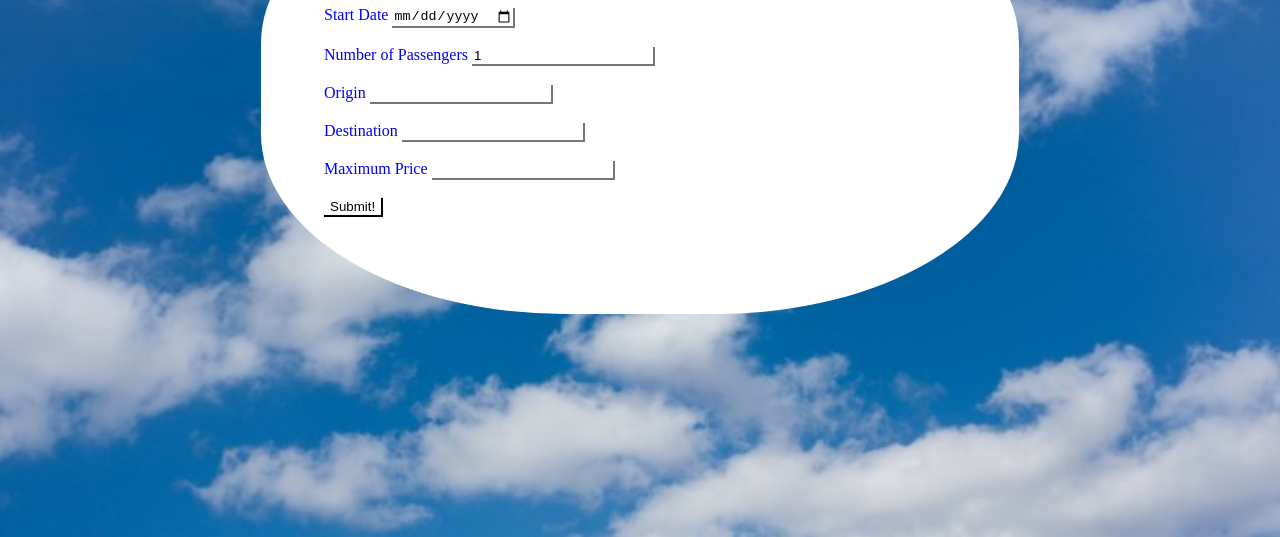
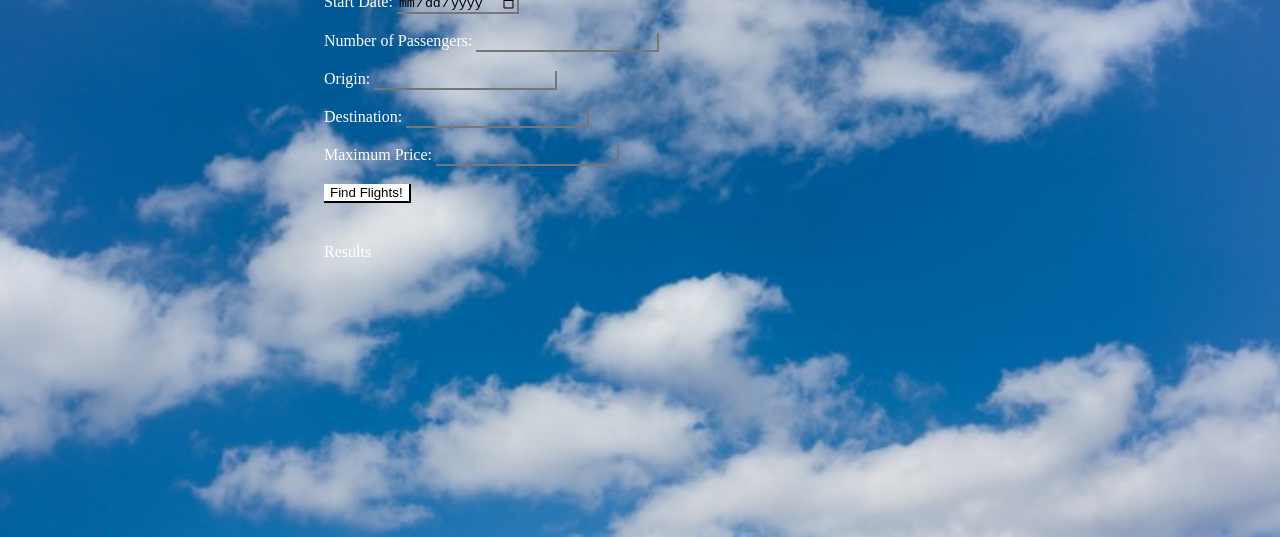
Before and after one commit to palaklal/Lal-Airlines, a website: page app/index.html in a window 1280 px wide. Shown: the part 263-800 px from the top of the page. Drawn offline with nearby package versions, Linux system fonts and the light colour scheme.

Commit message:
added basic AngularJS to app and changed design a bit

```diff
--- a/app/css/style.css
+++ b/app/css/style.css
@@ -6,22 +6,30 @@ body {
 
 h1 {
   text-align: center;
-  color: darkblue;
 }
 
 #container {
-  color: blue;
-  text-align: left;
-  background: white;
   width: 50%;
   margin: auto;
+  color: white;
+  padding: 10%;
+}
+
+#search {
+  text-align: left;
   margin-top: 10%;
-  padding: 5%;
   border-radius: 40%;
 }
 
 input, button {
   border-top: none;
   border-left: none;
+}
+
+input {
   background: transparent;
 }
+
+button {
+  background: white;
+}
--- a/app/index.html
+++ b/app/index.html
@@ -1,19 +1,31 @@
-<html>
+<html ng-app="lalAirlines">
 <head>
 	<link rel="stylesheet" type="text/css" href="css/style.css">
+	<script type="text/javascript" src="node_modules/angular/angular.js"></script>
+	<script type="text/javascript" src="js/app.js"></script>
 	<title>Lal Airlines</title>
 </head>
 <body>
 	<div id="container">
-		<h1><b>Welcome to Lal Airlines!</b></h1>
-		<form>
-			Start Date		<input type="date"></input> <br> <br>
-			Number of Passengers	<input type="number" min="1" value="1"></input> <br> <br>
-			Origin			<input type="text"></input> <br> <br>
-			Destination		<input type="text"></input> <br> <br>
-			Maximum Price	<input type="number" min="1"></input> <br> <br>
-			<button>Submit!</button> <br> <br>
-		</form>
+		<div id="search" ng-controller="searchController as searchCtrl" ng-submit="searchCtrl.searchFlights()">
+			<h1><b>Welcome to Lal Airlines!</b></h1>
+			<form>
+				Start Date:		<input type="date" ng-model="searchCtrl.form.date"></input> <br> <br>
+				Number of Passengers:	<input type="number" ng-model="searchCtrl.form.num" min="1" value="1"></input> <br> <br>
+				Origin:			<input type="text" ng-model="searchCtrl.form.origin"></input> <br> <br>
+				Destination:		<input type="text" ng-model="searchCtrl.form.destination"></input> <br> <br>
+				Maximum Price:	<input type="number" ng-model="searchCtrl.form.max" min="1"></input> <br> <br>
+				<button>Find Flights!</button> <br> <br>
+			</form>
+			<h1>{{searchCtrl.form.date}}</h1>
+			<h1>{{searchCtrl.form.num}}</h1>
+			<h1>{{searchCtrl.form.origin}}</h1>
+			<h1>{{searchCtrl.form.destination}}</h1>
+			<h1>{{searchCtrl.form.max}}</h1>
+		</div>
+		<div id="results">
+			Results
+		</div>
 	</div>
 </body>
 </html>
--- /dev/null
+++ b/app/js/app.js
@@ -0,0 +1,13 @@
+(function() {
+	var app = angular.module('lalAirlines', []);
+
+	var results = [];
+	app.controller('searchController', function(){
+		this.form = {};
+
+		this.searchFlights = (function(){
+			console.log(this.form);
+			this.form = {};
+		});
+	});
+})();
```
Also changed, not shown: app/package.json (added, +11 -0 lines).
